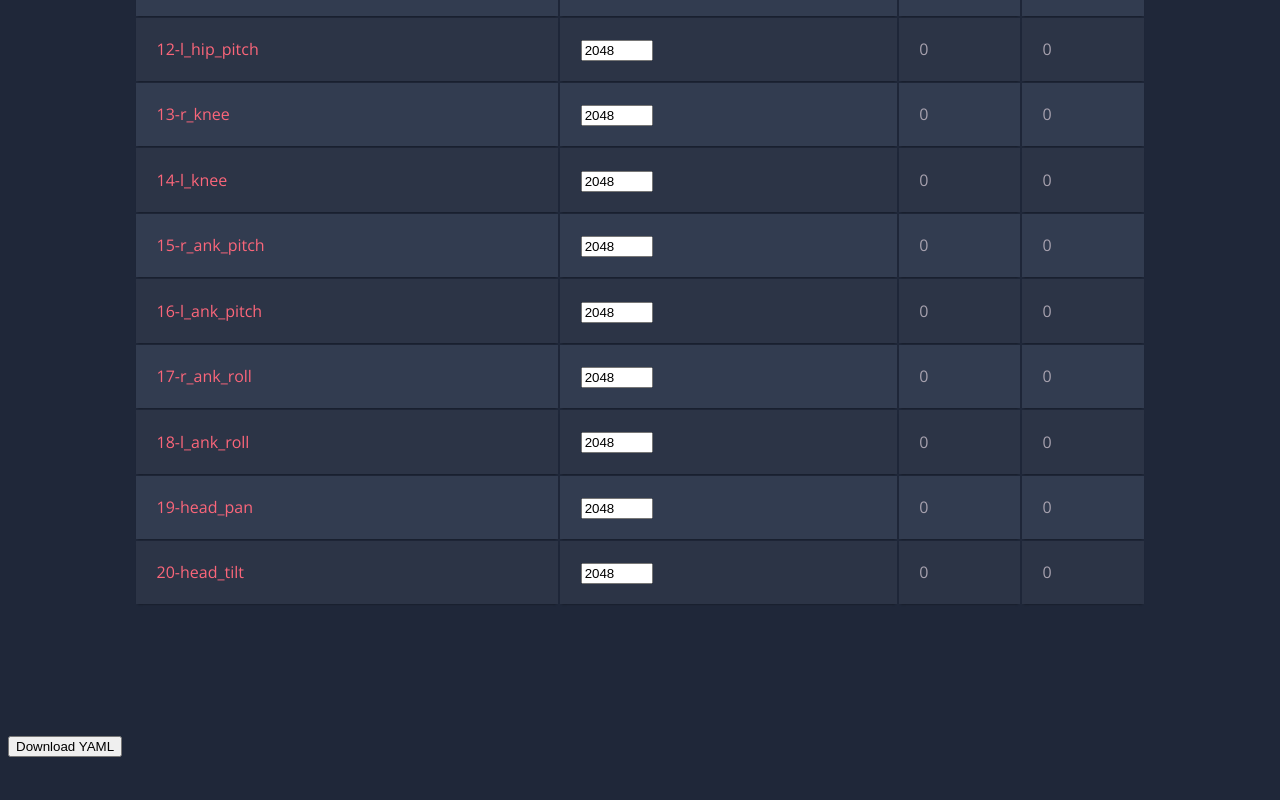
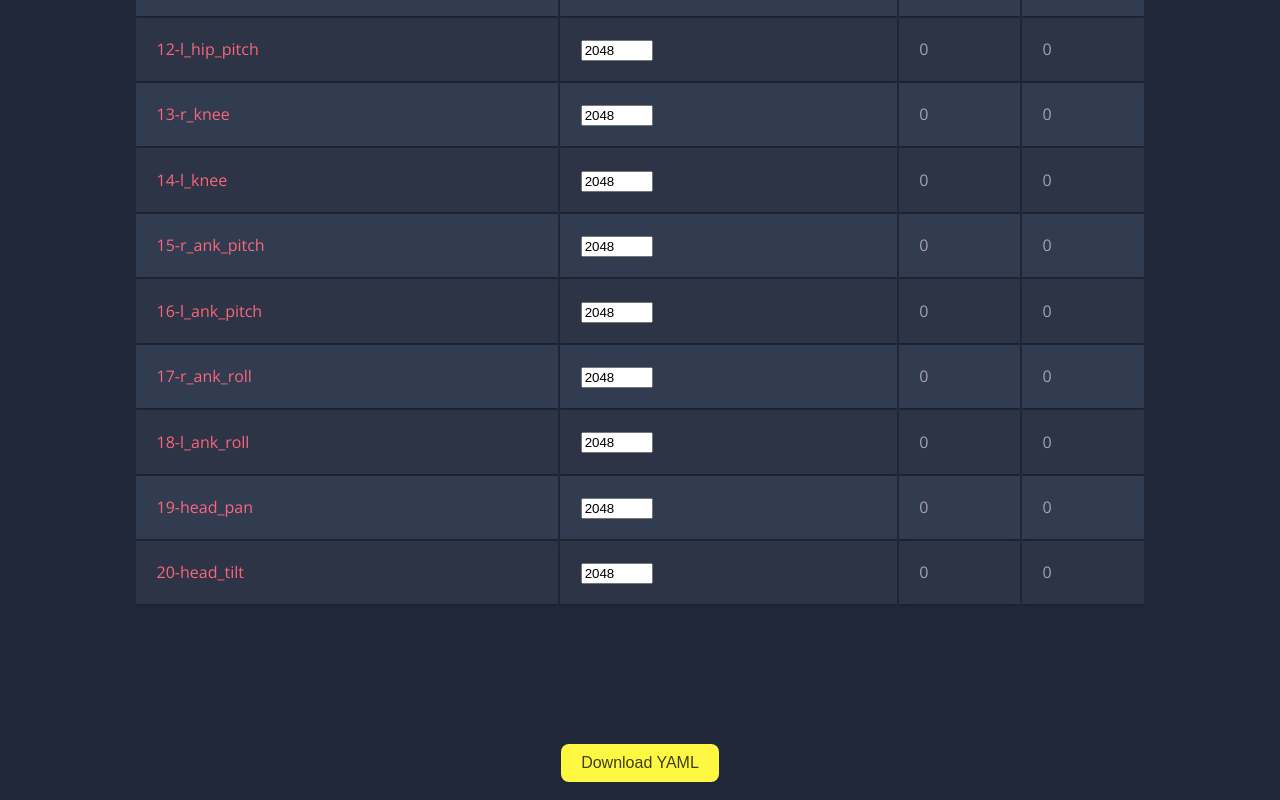
Before and after one commit to aadhumanoid/initpose, a plain HTML site: page index.html in a window 1280 px wide. Shown: the part 943-1743 px from the top of the page. Before the commit the page ends 1708 px from the top, so only its background shows below. Drawn offline with nearby package versions, Linux system fonts and the light colour scheme.

Commit message:
update fitur download

```diff
--- a/index.html
+++ b/index.html
@@ -3,7 +3,7 @@
   <head>
     <meta charset="UTF-8" />
     <meta name="viewport" content="width=device-width, initial-scale=1.0" />
-    <title>Tabel Servo</title>
+    <title>Configuration Servo</title>
     <link rel="stylesheet" href="styles.css" />
   </head>
   <body>
@@ -142,7 +142,9 @@
           </tr>
         </tbody>
     </table>
-    <button onclick="downloadYAML()">Download YAML</button>
+    <div class="button-container">
+      <button onclick="downloadYAML()">Download YAML</button>
+    </div>
     <script src="script.js"></script>
   </body>
 </html>
--- a/styles.css
+++ b/styles.css
@@ -120,3 +120,35 @@ h2 a {
     box-shadow: 0 2px 2px -2px #0e1119;
   }
 }
+
+.button-container {
+  display: flex; /* Menggunakan flexbox */
+  justify-content: center; /* Memusatkan elemen secara horizontal */
+  align-items: center; /* Memusatkan elemen secara vertikal */
+  height: 100%; /* Mengambil tinggi dari elemen induk */
+}
+
+button {
+  background-color: #fff842;
+  color: #403e10;
+  border: none;
+  padding: 10px 20px;
+  text-align: center;
+  text-decoration: none;
+  display: inline-block;
+  font-size: 16px;
+  margin: 10px 2px;
+  cursor: pointer;
+  border-radius: 8px;
+  transition: background-color 0.3s ease, transform 0.2s ease;
+}
+
+button:hover {
+  background-color: #403e10;
+  color: white;
+  transform: scale(1.05);
+}
+
+button:active {
+  transform: scale(0.95);
+}
```
